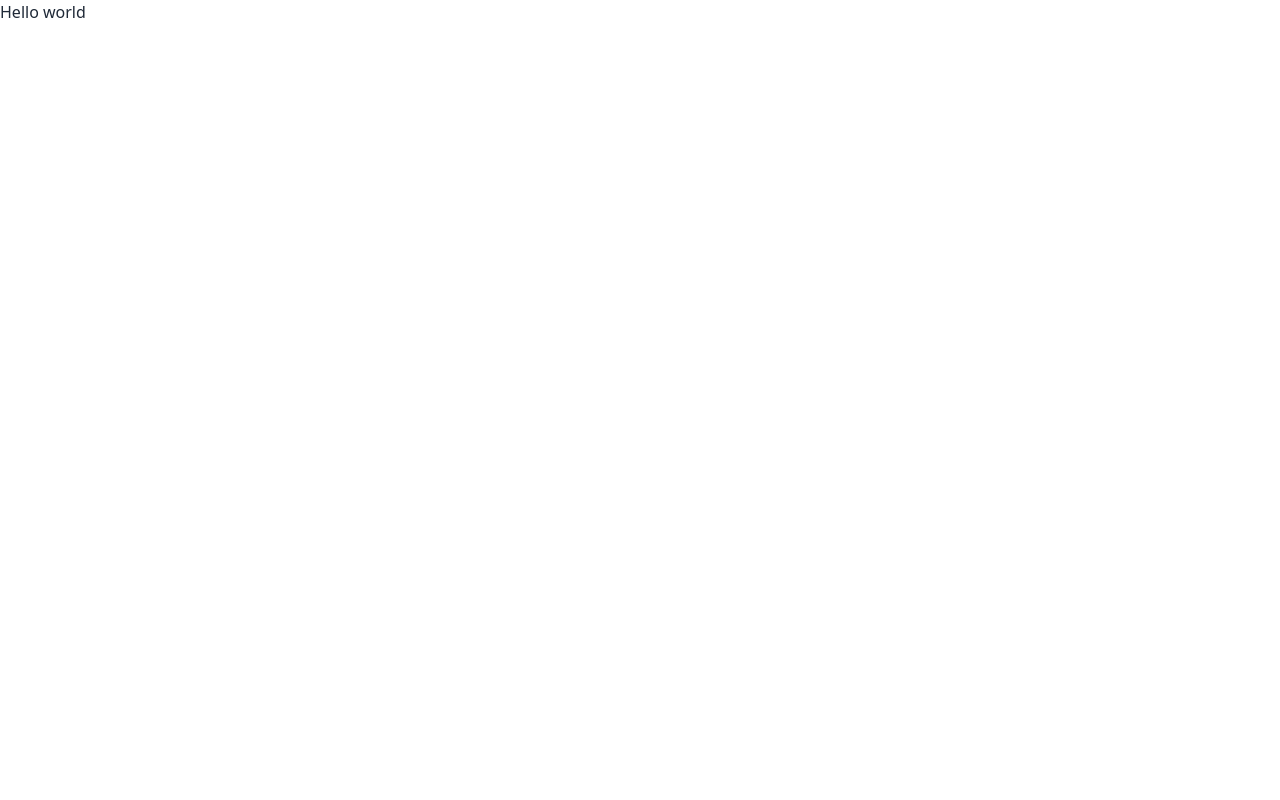
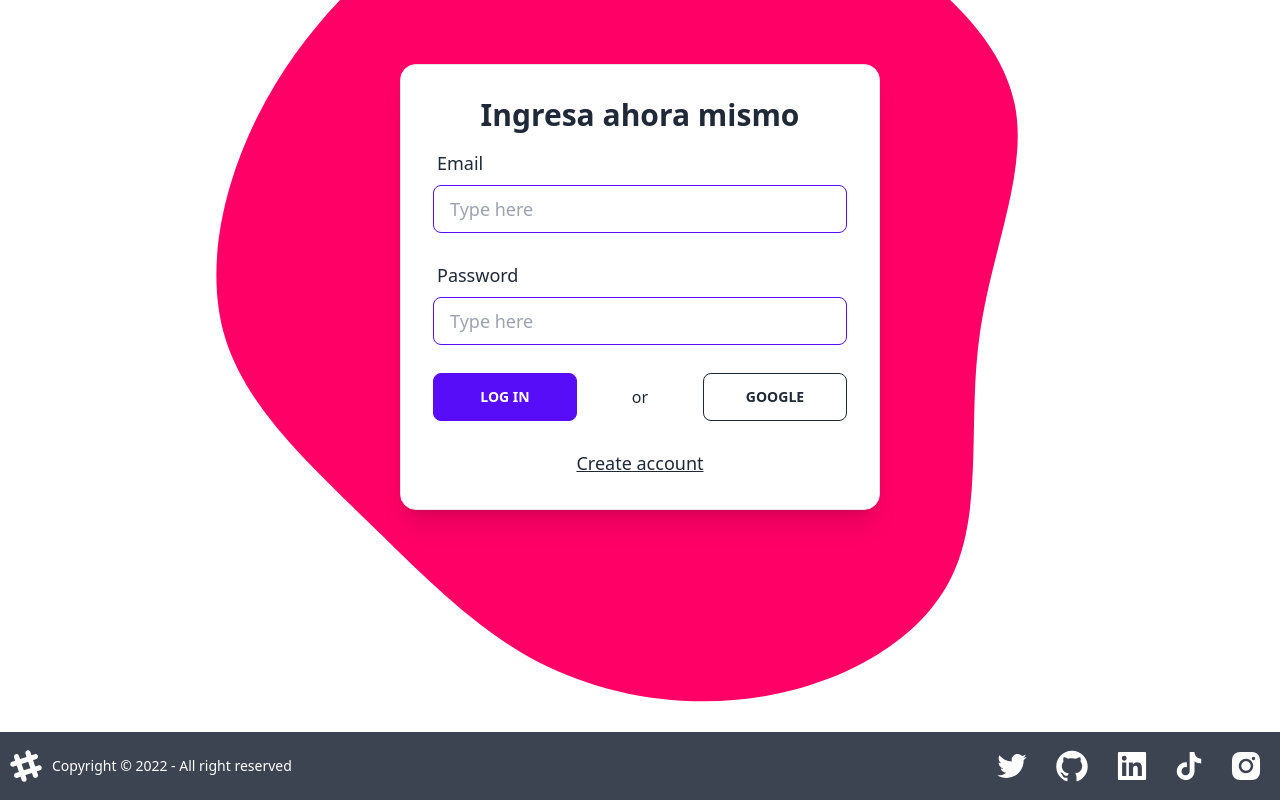
Before and after one commit to Franklin361/journal-app, a React (Vite) app: page / in a window 1280 px wide. Built offline with nearby package versions, Linux system fonts and the light colour scheme.

Commit message:
[FEAT] add form to login

```diff
--- a/src/App.tsx
+++ b/src/App.tsx
@@ -1,6 +1,8 @@
+import { LoginPage } from "./pages"
+
 const App = () => {
   return (
-   <h1>Hello world</h1>
+    <LoginPage/>
   )
 }
 export default App
--- /dev/null
+++ b/src/pages/auth/index.tsx
@@ -0,0 +1,35 @@
+import { AuthLayout } from "../../layouts"
+
+export const LoginPage = () => {
+  return (
+    <AuthLayout>
+      <div className="card bg-base-100 shadow-xl mt-16 w-full lg:w-2/4 border">
+        <div className="card-body">
+          <h2 className="text-center text-3xl font-bold"> Ingresa ahora mismo </h2>
+          <form className="flex gap-5 flex-col">
+            <div className="form-control w-full">
+              <label className="label">
+                <span className="label-text text-lg">Email</span>
+              </label>
+              <input type="text" placeholder="Type here" className="input input-primary input-bordered w-full text-lg" />
+            </div>
+            <div className="form-control w-full">
+              <label className="label">
+                <span className="label-text text-lg">Password</span>
+              </label>
+              <input type="text" placeholder="Type here" className="input input-primary input-bordered w-full text-lg" />
+            </div>
+          </form>
+          <div className="card-actions justify-around mt-5 items-center flex-col lg:flex-row">
+            <button className="btn btn-primary flex-1">Log In</button>
+            <span className="flex-1 text-center">or</span>
+            <button className="btn btn-ghost btn-outline flex-1">Google</button>
+          </div>
+          <div className="text-center mt-5">
+            <a className="link text-lg">Create account</a>
+          </div>
+        </div>
+      </div>
+    </AuthLayout>
+  )
+}
--- /dev/null
+++ b/src/pages/index.ts
@@ -0,0 +1 @@
+export * from './auth'
```
